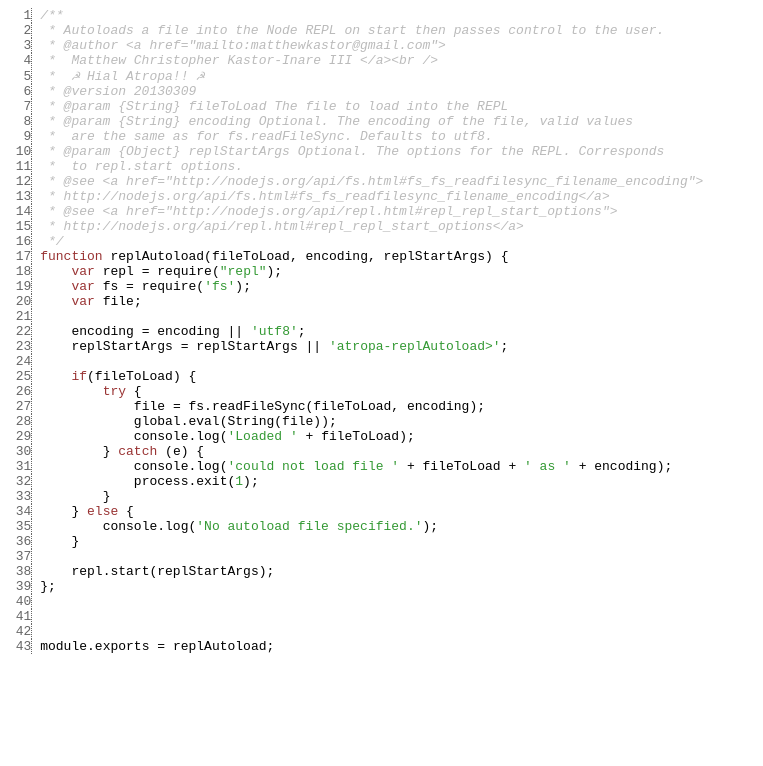
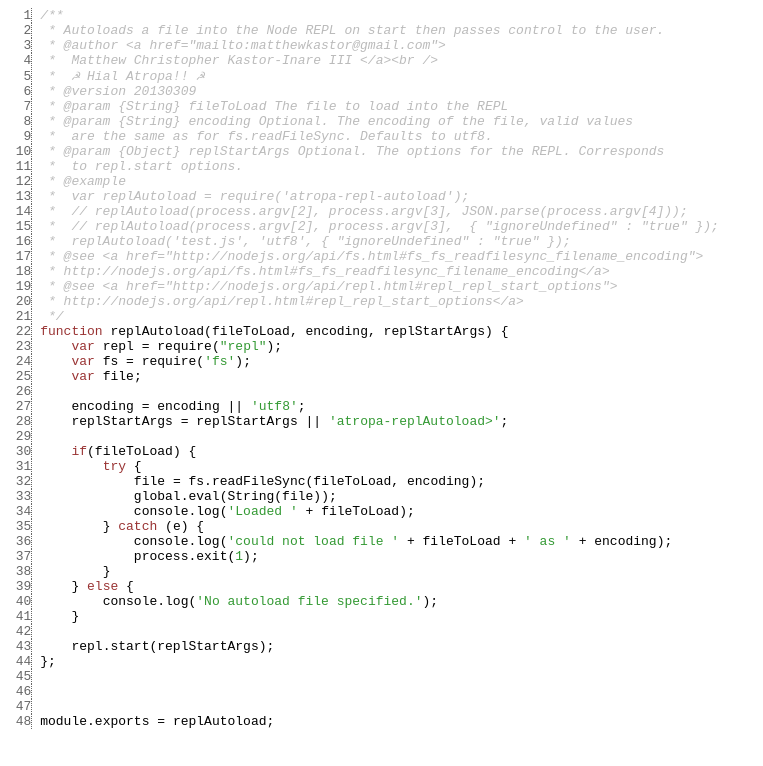
Before and after one commit to matthewkastor/atropa-replAutoload, a website: page docs/jsdoc/symbols/src/C__Users_kastor_Documents_GitHub_atropa-replAutoload_src_atropa-replAutoload.js.html in a window 1280 px wide. Shown: the whole page, without its empty margins (0-763 px from the left). Drawn offline with Linux system fonts and the light colour scheme.

Commit message:
added example to docs

```diff
--- a/docs/jsdoc/symbols/src/C__Users_kastor_Documents_GitHub_atropa-replAutoload_src_atropa-replAutoload.js.html
+++ b/docs/jsdoc/symbols/src/C__Users_kastor_Documents_GitHub_atropa-replAutoload_src_atropa-replAutoload.js.html
@@ -16,35 +16,40 @@
 <span class='line'>  9</span>  *  are the same as for fs.readFileSync. Defaults to utf8.
 <span class='line'> 10</span>  * @param {Object} replStartArgs Optional. The options for the REPL. Corresponds
 <span class='line'> 11</span>  *  to repl.start options.
-<span class='line'> 12</span>  * @see &lt;a href="http://nodejs.org/api/fs.html#fs_fs_readfilesync_filename_encoding">
-<span class='line'> 13</span>  * http://nodejs.org/api/fs.html#fs_fs_readfilesync_filename_encoding&lt;/a>
-<span class='line'> 14</span>  * @see &lt;a href="http://nodejs.org/api/repl.html#repl_repl_start_options">
-<span class='line'> 15</span>  * http://nodejs.org/api/repl.html#repl_repl_start_options&lt;/a>
-<span class='line'> 16</span>  */</span><span class="WHIT">
-<span class='line'> 17</span> </span><span class="KEYW">function</span><span class="WHIT"> </span><span class="NAME">replAutoload</span><span class="PUNC">(</span><span class="NAME">fileToLoad</span><span class="PUNC">,</span><span class="WHIT"> </span><span class="NAME">encoding</span><span class="PUNC">,</span><span class="WHIT"> </span><span class="NAME">replStartArgs</span><span class="PUNC">)</span><span class="WHIT"> </span><span class="PUNC">{</span><span class="WHIT">
-<span class='line'> 18</span> </span><span class="WHIT">    </span><span class="KEYW">var</span><span class="WHIT"> </span><span class="NAME">repl</span><span class="WHIT"> </span><span class="PUNC">=</span><span class="WHIT"> </span><span class="NAME">require</span><span class="PUNC">(</span><span class="STRN">"repl"</span><span class="PUNC">)</span><span class="PUNC">;</span><span class="WHIT">
-<span class='line'> 19</span> </span><span class="WHIT">    </span><span class="KEYW">var</span><span class="WHIT"> </span><span class="NAME">fs</span><span class="WHIT"> </span><span class="PUNC">=</span><span class="WHIT"> </span><span class="NAME">require</span><span class="PUNC">(</span><span class="STRN">'fs'</span><span class="PUNC">)</span><span class="PUNC">;</span><span class="WHIT">
-<span class='line'> 20</span> </span><span class="WHIT">    </span><span class="KEYW">var</span><span class="WHIT"> </span><span class="NAME">file</span><span class="PUNC">;</span><span class="WHIT">
-<span class='line'> 21</span>
-<span class='line'> 22</span> </span><span class="WHIT">    </span><span class="NAME">encoding</span><span class="WHIT"> </span><span class="PUNC">=</span><span class="WHIT"> </span><span class="NAME">encoding</span><span class="WHIT"> </span><span class="PUNC">||</span><span class="WHIT"> </span><span class="STRN">'utf8'</span><span class="PUNC">;</span><span class="WHIT">
-<span class='line'> 23</span> </span><span class="WHIT">    </span><span class="NAME">replStartArgs</span><span class="WHIT"> </span><span class="PUNC">=</span><span class="WHIT"> </span><span class="NAME">replStartArgs</span><span class="WHIT"> </span><span class="PUNC">||</span><span class="WHIT"> </span><span class="STRN">'atropa-replAutoload>'</span><span class="PUNC">;</span><span class="WHIT">
-<span class='line'> 24</span> </span><span class="WHIT">    </span><span class="WHIT">
-<span class='line'> 25</span> </span><span class="WHIT">    </span><span class="KEYW">if</span><span class="PUNC">(</span><span class="NAME">fileToLoad</span><span class="PUNC">)</span><span class="WHIT"> </span><span class="PUNC">{</span><span class="WHIT">
-<span class='line'> 26</span> </span><span class="WHIT">        </span><span class="KEYW">try</span><span class="WHIT"> </span><span class="PUNC">{</span><span class="WHIT">
-<span class='line'> 27</span> </span><span class="WHIT">            </span><span class="NAME">file</span><span class="WHIT"> </span><span class="PUNC">=</span><span class="WHIT"> </span><span class="NAME">fs.readFileSync</span><span class="PUNC">(</span><span class="NAME">fileToLoad</span><span class="PUNC">,</span><span class="WHIT"> </span><span class="NAME">encoding</span><span class="PUNC">)</span><span class="PUNC">;</span><span class="WHIT">
-<span class='line'> 28</span> </span><span class="WHIT">            </span><span class="NAME">global.eval</span><span class="PUNC">(</span><span class="NAME">String</span><span class="PUNC">(</span><span class="NAME">file</span><span class="PUNC">)</span><span class="PUNC">)</span><span class="PUNC">;</span><span class="WHIT">
-<span class='line'> 29</span> </span><span class="WHIT">            </span><span class="NAME">console.log</span><span class="PUNC">(</span><span class="STRN">'Loaded '</span><span class="WHIT"> </span><span class="PUNC">+</span><span class="WHIT"> </span><span class="NAME">fileToLoad</span><span class="PUNC">)</span><span class="PUNC">;</span><span class="WHIT">
-<span class='line'> 30</span> </span><span class="WHIT">        </span><span class="PUNC">}</span><span class="WHIT"> </span><span class="KEYW">catch</span><span class="WHIT"> </span><span class="PUNC">(</span><span class="NAME">e</span><span class="PUNC">)</span><span class="WHIT"> </span><span class="PUNC">{</span><span class="WHIT">
-<span class='line'> 31</span> </span><span class="WHIT">            </span><span class="NAME">console.log</span><span class="PUNC">(</span><span class="STRN">'could not load file '</span><span class="WHIT"> </span><span class="PUNC">+</span><span class="WHIT"> </span><span class="NAME">fileToLoad</span><span class="WHIT"> </span><span class="PUNC">+</span><span class="WHIT"> </span><span class="STRN">' as '</span><span class="WHIT"> </span><span class="PUNC">+</span><span class="WHIT"> </span><span class="NAME">encoding</span><span class="PUNC">)</span><span class="PUNC">;</span><span class="WHIT">
-<span class='line'> 32</span> </span><span class="WHIT">            </span><span class="NAME">process.exit</span><span class="PUNC">(</span><span class="NUMB">1</span><span class="PUNC">)</span><span class="PUNC">;</span><span class="WHIT">
-<span class='line'> 33</span> </span><span class="WHIT">        </span><span class="PUNC">}</span><span class="WHIT">
-<span class='line'> 34</span> </span><span class="WHIT">    </span><span class="PUNC">}</span><span class="WHIT"> </span><span class="KEYW">else</span><span class="WHIT"> </span><span class="PUNC">{</span><span class="WHIT">
-<span class='line'> 35</span> </span><span class="WHIT">        </span><span class="NAME">console.log</span><span class="PUNC">(</span><span class="STRN">'No autoload file specified.'</span><span class="PUNC">)</span><span class="PUNC">;</span><span class="WHIT">
-<span class='line'> 36</span> </span><span class="WHIT">    </span><span class="PUNC">}</span><span class="WHIT">
-<span class='line'> 37</span> </span><span class="WHIT">    </span><span class="WHIT">
-<span class='line'> 38</span> </span><span class="WHIT">    </span><span class="NAME">repl.start</span><span class="PUNC">(</span><span class="NAME">replStartArgs</span><span class="PUNC">)</span><span class="PUNC">;</span><span class="WHIT">
-<span class='line'> 39</span> </span><span class="PUNC">}</span><span class="PUNC">;</span><span class="WHIT">
-<span class='line'> 40</span>
-<span class='line'> 41</span>
-<span class='line'> 42</span>
-<span class='line'> 43</span> </span><span class="NAME">module.exports</span><span class="WHIT"> </span><span class="PUNC">=</span><span class="WHIT"> </span><span class="NAME">replAutoload</span><span class="PUNC">;</span></pre></body></html>
+<span class='line'> 12</span>  * @example
+<span class='line'> 13</span>  *  var replAutoload = require('atropa-repl-autoload');
+<span class='line'> 14</span>  *  // replAutoload(process.argv[2], process.argv[3], JSON.parse(process.argv[4]));
+<span class='line'> 15</span>  *  // replAutoload(process.argv[2], process.argv[3],  { "ignoreUndefined" : "true" });
+<span class='line'> 16</span>  *  replAutoload('test.js', 'utf8', { "ignoreUndefined" : "true" });
+<span class='line'> 17</span>  * @see &lt;a href="http://nodejs.org/api/fs.html#fs_fs_readfilesync_filename_encoding">
+<span class='line'> 18</span>  * http://nodejs.org/api/fs.html#fs_fs_readfilesync_filename_encoding&lt;/a>
+<span class='line'> 19</span>  * @see &lt;a href="http://nodejs.org/api/repl.html#repl_repl_start_options">
+<span class='line'> 20</span>  * http://nodejs.org/api/repl.html#repl_repl_start_options&lt;/a>
+<span class='line'> 21</span>  */</span><span class="WHIT">
+<span class='line'> 22</span> </span><span class="KEYW">function</span><span class="WHIT"> </span><span class="NAME">replAutoload</span><span class="PUNC">(</span><span class="NAME">fileToLoad</span><span class="PUNC">,</span><span class="WHIT"> </span><span class="NAME">encoding</span><span class="PUNC">,</span><span class="WHIT"> </span><span class="NAME">replStartArgs</span><span class="PUNC">)</span><span class="WHIT"> </span><span class="PUNC">{</span><span class="WHIT">
+<span class='line'> 23</span> </span><span class="WHIT">    </span><span class="KEYW">var</span><span class="WHIT"> </span><span class="NAME">repl</span><span class="WHIT"> </span><span class="PUNC">=</span><span class="WHIT"> </span><span class="NAME">require</span><span class="PUNC">(</span><span class="STRN">"repl"</span><span class="PUNC">)</span><span class="PUNC">;</span><span class="WHIT">
+<span class='line'> 24</span> </span><span class="WHIT">    </span><span class="KEYW">var</span><span class="WHIT"> </span><span class="NAME">fs</span><span class="WHIT"> </span><span class="PUNC">=</span><span class="WHIT"> </span><span class="NAME">require</span><span class="PUNC">(</span><span class="STRN">'fs'</span><span class="PUNC">)</span><span class="PUNC">;</span><span class="WHIT">
+<span class='line'> 25</span> </span><span class="WHIT">    </span><span class="KEYW">var</span><span class="WHIT"> </span><span class="NAME">file</span><span class="PUNC">;</span><span class="WHIT">
+<span class='line'> 26</span>
+<span class='line'> 27</span> </span><span class="WHIT">    </span><span class="NAME">encoding</span><span class="WHIT"> </span><span class="PUNC">=</span><span class="WHIT"> </span><span class="NAME">encoding</span><span class="WHIT"> </span><span class="PUNC">||</span><span class="WHIT"> </span><span class="STRN">'utf8'</span><span class="PUNC">;</span><span class="WHIT">
+<span class='line'> 28</span> </span><span class="WHIT">    </span><span class="NAME">replStartArgs</span><span class="WHIT"> </span><span class="PUNC">=</span><span class="WHIT"> </span><span class="NAME">replStartArgs</span><span class="WHIT"> </span><span class="PUNC">||</span><span class="WHIT"> </span><span class="STRN">'atropa-replAutoload>'</span><span class="PUNC">;</span><span class="WHIT">
+<span class='line'> 29</span> </span><span class="WHIT">    </span><span class="WHIT">
+<span class='line'> 30</span> </span><span class="WHIT">    </span><span class="KEYW">if</span><span class="PUNC">(</span><span class="NAME">fileToLoad</span><span class="PUNC">)</span><span class="WHIT"> </span><span class="PUNC">{</span><span class="WHIT">
+<span class='line'> 31</span> </span><span class="WHIT">        </span><span class="KEYW">try</span><span class="WHIT"> </span><span class="PUNC">{</span><span class="WHIT">
+<span class='line'> 32</span> </span><span class="WHIT">            </span><span class="NAME">file</span><span class="WHIT"> </span><span class="PUNC">=</span><span class="WHIT"> </span><span class="NAME">fs.readFileSync</span><span class="PUNC">(</span><span class="NAME">fileToLoad</span><span class="PUNC">,</span><span class="WHIT"> </span><span class="NAME">encoding</span><span class="PUNC">)</span><span class="PUNC">;</span><span class="WHIT">
+<span class='line'> 33</span> </span><span class="WHIT">            </span><span class="NAME">global.eval</span><span class="PUNC">(</span><span class="NAME">String</span><span class="PUNC">(</span><span class="NAME">file</span><span class="PUNC">)</span><span class="PUNC">)</span><span class="PUNC">;</span><span class="WHIT">
+<span class='line'> 34</span> </span><span class="WHIT">            </span><span class="NAME">console.log</span><span class="PUNC">(</span><span class="STRN">'Loaded '</span><span class="WHIT"> </span><span class="PUNC">+</span><span class="WHIT"> </span><span class="NAME">fileToLoad</span><span class="PUNC">)</span><span class="PUNC">;</span><span class="WHIT">
+<span class='line'> 35</span> </span><span class="WHIT">        </span><span class="PUNC">}</span><span class="WHIT"> </span><span class="KEYW">catch</span><span class="WHIT"> </span><span class="PUNC">(</span><span class="NAME">e</span><span class="PUNC">)</span><span class="WHIT"> </span><span class="PUNC">{</span><span class="WHIT">
+<span class='line'> 36</span> </span><span class="WHIT">            </span><span class="NAME">console.log</span><span class="PUNC">(</span><span class="STRN">'could not load file '</span><span class="WHIT"> </span><span class="PUNC">+</span><span class="WHIT"> </span><span class="NAME">fileToLoad</span><span class="WHIT"> </span><span class="PUNC">+</span><span class="WHIT"> </span><span class="STRN">' as '</span><span class="WHIT"> </span><span class="PUNC">+</span><span class="WHIT"> </span><span class="NAME">encoding</span><span class="PUNC">)</span><span class="PUNC">;</span><span class="WHIT">
+<span class='line'> 37</span> </span><span class="WHIT">            </span><span class="NAME">process.exit</span><span class="PUNC">(</span><span class="NUMB">1</span><span class="PUNC">)</span><span class="PUNC">;</span><span class="WHIT">
+<span class='line'> 38</span> </span><span class="WHIT">        </span><span class="PUNC">}</span><span class="WHIT">
+<span class='line'> 39</span> </span><span class="WHIT">    </span><span class="PUNC">}</span><span class="WHIT"> </span><span class="KEYW">else</span><span class="WHIT"> </span><span class="PUNC">{</span><span class="WHIT">
+<span class='line'> 40</span> </span><span class="WHIT">        </span><span class="NAME">console.log</span><span class="PUNC">(</span><span class="STRN">'No autoload file specified.'</span><span class="PUNC">)</span><span class="PUNC">;</span><span class="WHIT">
+<span class='line'> 41</span> </span><span class="WHIT">    </span><span class="PUNC">}</span><span class="WHIT">
+<span class='line'> 42</span> </span><span class="WHIT">    </span><span class="WHIT">
+<span class='line'> 43</span> </span><span class="WHIT">    </span><span class="NAME">repl.start</span><span class="PUNC">(</span><span class="NAME">replStartArgs</span><span class="PUNC">)</span><span class="PUNC">;</span><span class="WHIT">
+<span class='line'> 44</span> </span><span class="PUNC">}</span><span class="PUNC">;</span><span class="WHIT">
+<span class='line'> 45</span>
+<span class='line'> 46</span>
+<span class='line'> 47</span>
+<span class='line'> 48</span> </span><span class="NAME">module.exports</span><span class="WHIT"> </span><span class="PUNC">=</span><span class="WHIT"> </span><span class="NAME">replAutoload</span><span class="PUNC">;</span></pre></body></html>
--- a/package.json
+++ b/package.json
@@ -1,7 +1,7 @@
 {
 
     "name"          : "atropa-repl-autoload",
-    "version"       : "0.1.0-1",
+    "version"       : "0.1.0-2",
     "main"          : "./atropa-replAutoload.js",
     "description"   : "Autoloads a file into the Node REPL on start then passes control to the user.",
     "keywords"      : ["atropa-replAutoload", "atropa-repl-autoload", "atropa", "utilities", "repl", "test"],
--- a/src/atropa-replAutoload.js
+++ b/src/atropa-replAutoload.js
@@ -9,6 +9,11 @@
  *  are the same as for fs.readFileSync. Defaults to utf8.
  * @param {Object} replStartArgs Optional. The options for the REPL. Corresponds
  *  to repl.start options.
+ * @example
+ *  var replAutoload = require('atropa-repl-autoload');
+ *  // replAutoload(process.argv[2], process.argv[3], JSON.parse(process.argv[4]));
+ *  // replAutoload(process.argv[2], process.argv[3],  { "ignoreUndefined" : "true" });
+ *  replAutoload('test.js', 'utf8', { "ignoreUndefined" : "true" });
  * @see <a href="http://nodejs.org/api/fs.html#fs_fs_readfilesync_filename_encoding">
  * http://nodejs.org/api/fs.html#fs_fs_readfilesync_filename_encoding</a>
  * @see <a href="http://nodejs.org/api/repl.html#repl_repl_start_options">
```
Also changed, not shown: docs/jsdoc/files.html (+1 -1 lines), docs/jsdoc/index.html (+1 -1 lines), docs/jsdoc/symbols/_global_.html (+8 -1 lines), docs/vsdoc/files.html (+1 -1 lines), docs/vsdoc/index.html (+1 -1 lines).
